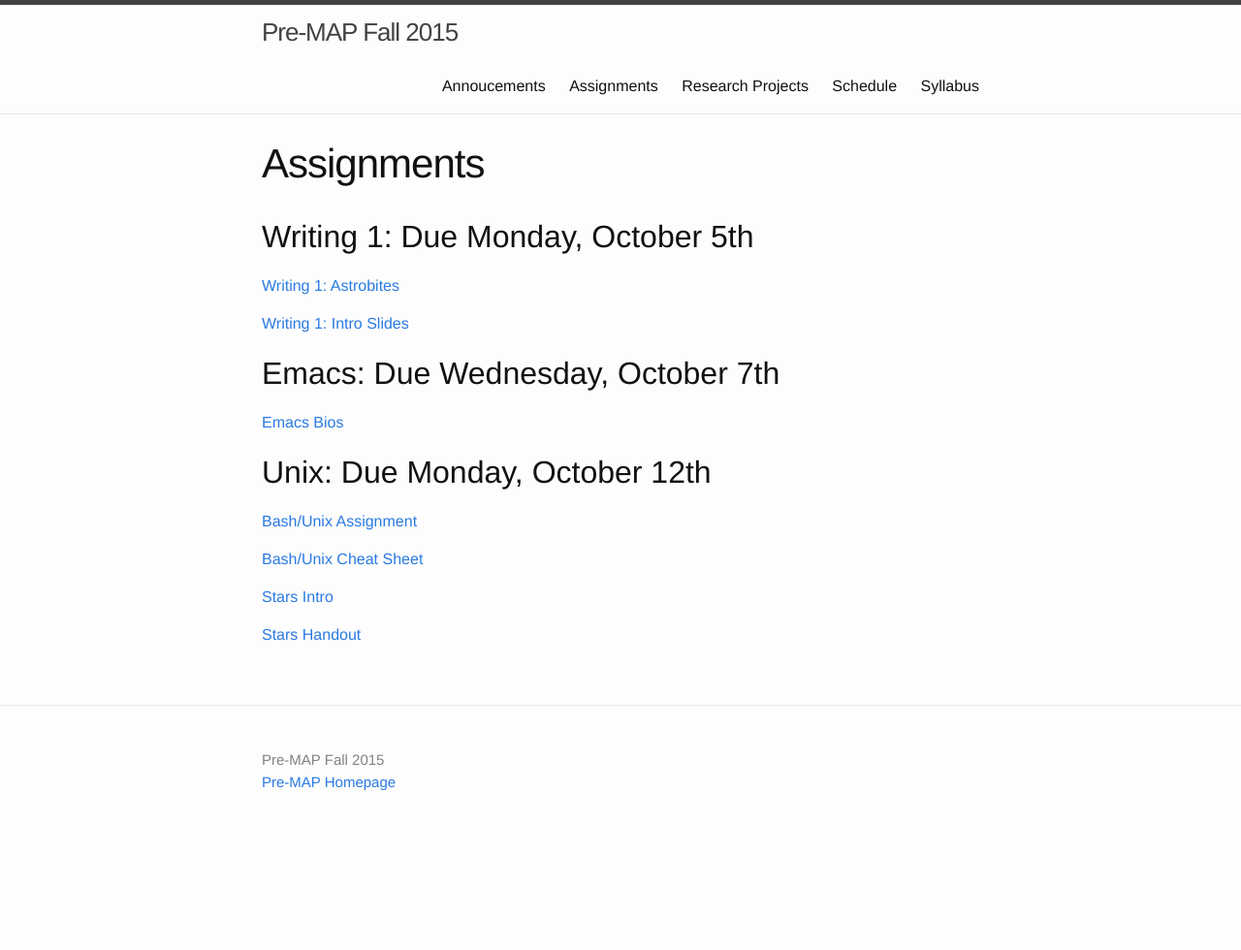
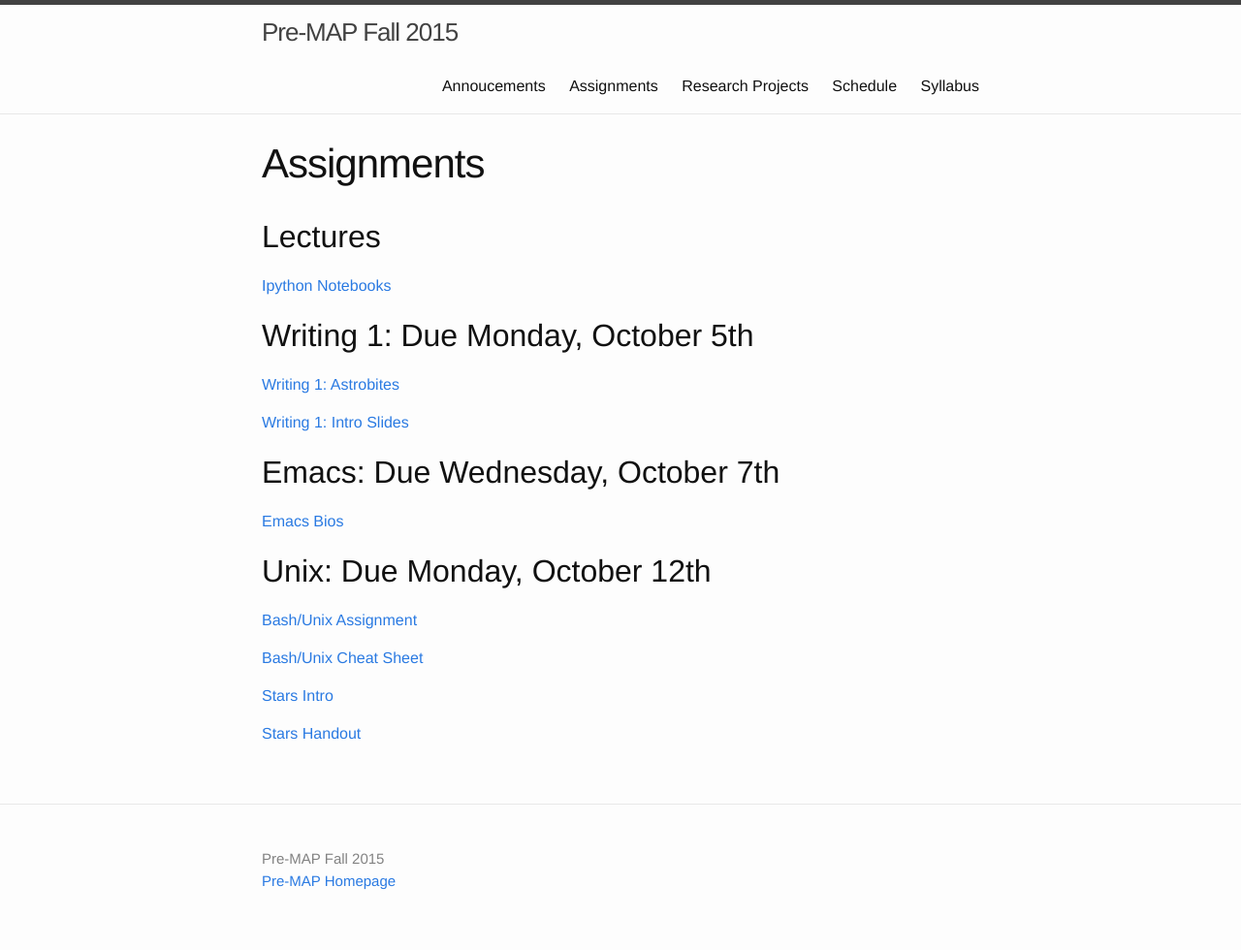
Before and after one commit to kgarofali/Pre-MAP, a Jekyll site: the page built from assignments.md, in a window 1280 px wide. Shown: the whole page at 97% size. Built offline with Jekyll 4.4.1, drawn with Linux system fonts in a browser that asks for light colours; before the commit the page ends 900 px from its top, so only the background shows below that.

Commit message:
added git link

```diff
--- a/assignments.md
+++ b/assignments.md
@@ -3,6 +3,10 @@ layout: page
 title: Assignments
 permalink: assignments/
 ---
+
+## Lectures
+
+[Ipython Notebooks](https://github.com/UWPreMAP/PreMAP2015)
 
 ## Writing 1: Due Monday, October 5th
 [Writing 1: Astrobites](../docs/Writing1.pdf)
```
